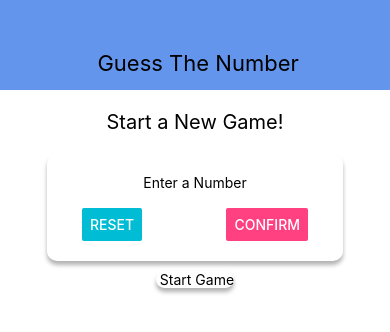
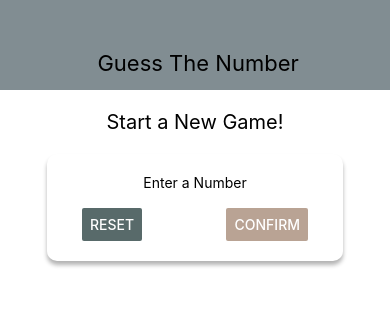
Before and after one commit to DiegoEstela/GuessTheNumber, a React Native app: screen / in a window 390 px wide. Shown: the top 332 px of the page. Built offline with nearby package versions, Linux system fonts and the light colour scheme.

Commit message:
Se agregaron condicionales

```diff
--- a/components/Header.js
+++ b/components/Header.js
@@ -14,7 +14,7 @@ const styles = StyleSheet.create({
     width: "100%",
     height: 90,
     paddingTop: 36,
-    backgroundColor: "#6495ed",
+    backgroundColor: "#818D92",
     alignItems: "center",
     justifyContent: "center",
   },
--- a/constants/colors.js
+++ b/constants/colors.js
@@ -1,4 +1,4 @@
 export default {
-  primary: "#00bcd4",
-  accents: "#ff4081",
+  primary: "#586A6A",
+  accents: "#B9A394",
 };
--- a/screens/StartGameScreen.js
+++ b/screens/StartGameScreen.js
@@ -1,17 +1,42 @@
 import React, { useState } from "react";
-import { View, Text, TextInput, Button, StyleSheet } from "react-native";
+import {
+  View,
+  Text,
+  Keyboard,
+  TouchableWithoutFeedback,
+  Button,
+  StyleSheet,
+} from "react-native";
 import Card from "../components/Card";
 import colors from "../constants/colors";
 import Input from "../components/Input";
 
 const StartGameScreen = () => {
   const [enteredValue, setEnteredValue] = useState("");
+  const [confirmed, setConfirmed] = useState("");
 
   const handleInputValue = (text) => {
     setEnteredValue(text.replace(/[^0-9]/g, ""));
   };
 
+  const handleResetInput = () => setEnteredValue("");
+
+  const handleConfirmInput = () => {
+    const choseNumber = parseInt(enteredValue);
+    if (isNaN(choseNumber) || choseNumber <= 0 || choseNumber > 99) return;
+    setConfirmed(enteredValue);
+    setEnteredValue("");
+  };
+
+  const confirmedOutput = confirmed ? (
+    <Card>
+      <Text>You selected: {confirmed}</Text>
+      <Button title="START GAME" color={colors.primary} />
+    </Card>
+  ) : null;
+
   return (
+    <TouchableWithoutFeedback onPress={() => Keyboard.dismiss()}>
       <View style={styles.screen}>
         <Text style={styles.title}>Start a New Game!</Text>
         <Card style={styles.inputContainer}>
@@ -25,14 +50,21 @@ const StartGameScreen = () => {
             onChangeText={handleInputValue}
           />
           <View style={styles.buttonContainer}>
-          <Button title="Reset" color={colors.primary} />
-          <Button title="Confirm" color={colors.accents} />
+            <Button
+              title="Reset"
+              color={colors.primary}
+              onPress={handleResetInput}
+            />
+            <Button
+              title="Confirm"
+              color={colors.accents}
+              onPress={handleConfirmInput}
+            />
           </View>
         </Card>
-      <Card>
-        <Text> Start Game</Text>
-      </Card>
+        {confirmedOutput}
       </View>
+    </TouchableWithoutFeedback>
   );
 };
 
```
Lines whose indentation alone changed are shown as unchanged.
